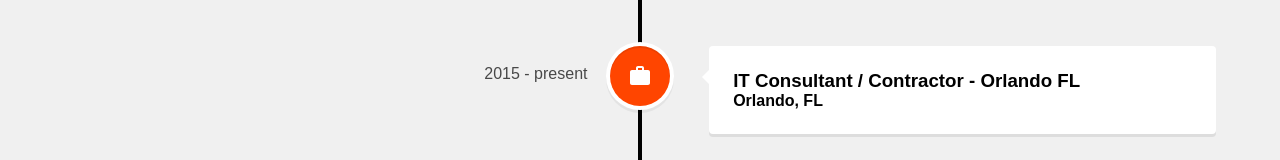
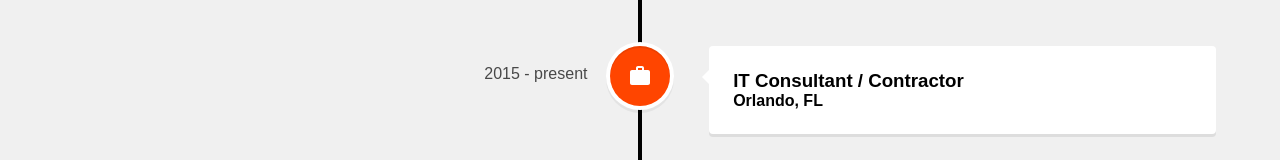
Before and after one commit to donlopez/personal-web-app, a React (Create React App) app: page /experience in a window 1280 px wide. Shown: the part 625-785 px from the top of the page. Built offline with nearby package versions, Linux system fonts and the light colour scheme.

Commit message:
modified:   src/pages/Experience.js

```diff
--- a/src/pages/Experience.js
+++ b/src/pages/Experience.js
@@ -58,7 +58,7 @@ function Experience() {
           icon={<WorkIcon />}
         >
           <h3 className="vertical-timeline-element-title">
-            IT Consultant / Contractor - Orlando FL
+            IT Consultant / Contractor
           </h3>
           <h4 className="vertical-timeline-element-subtitle">
             Orlando, FL
```
